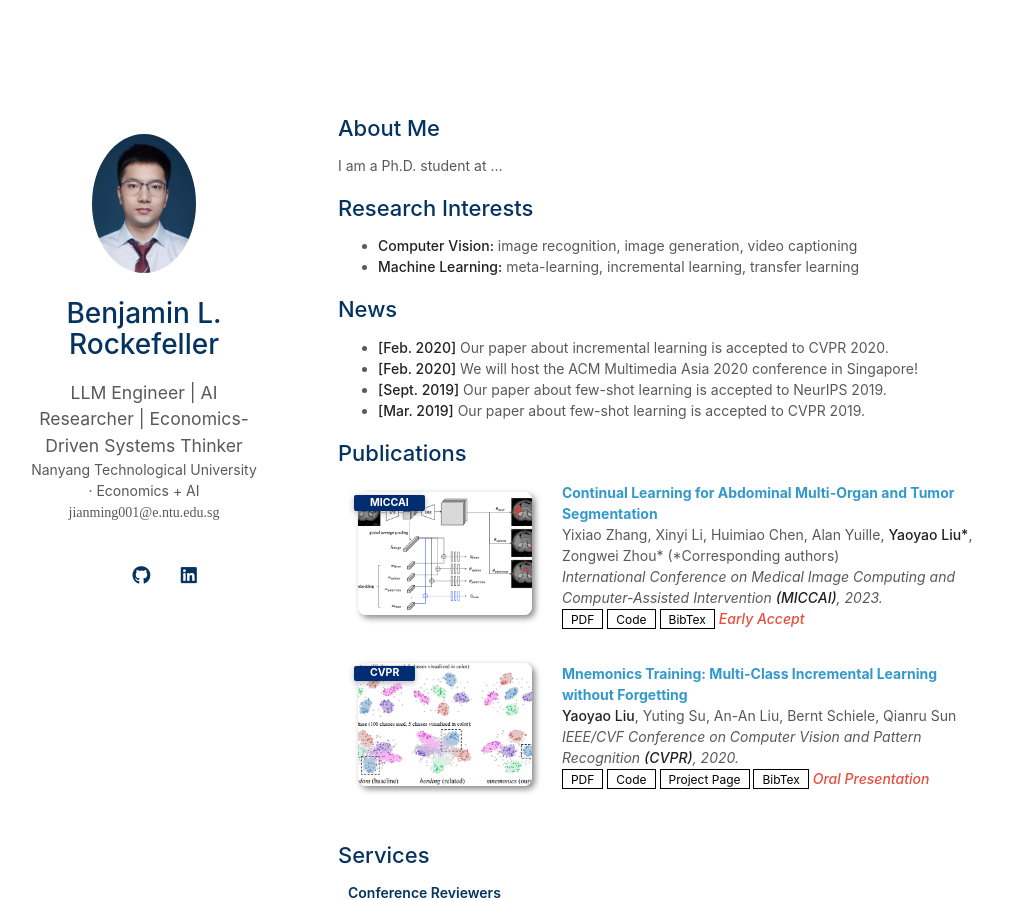
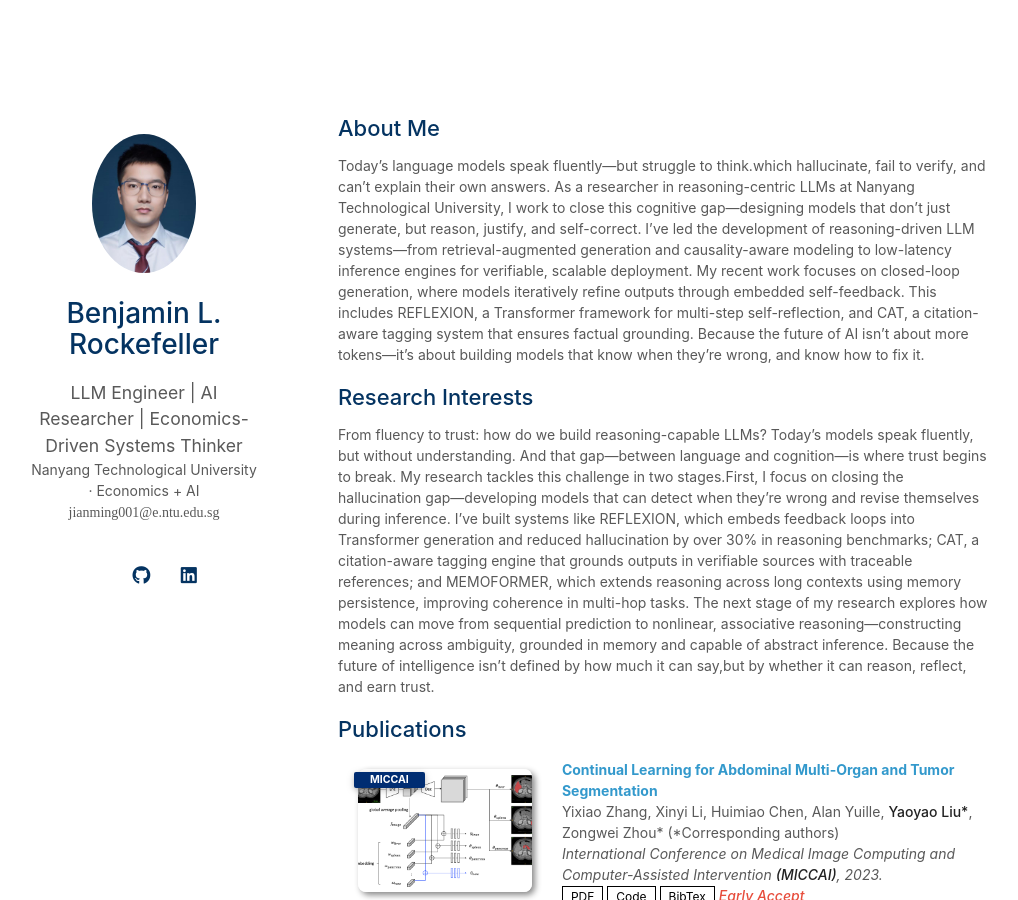
Before and after one commit to BenjaminRockefeller/benjaminrockefeller.github.io, a Jekyll site: the page built from index.md, in a window 1280 px wide and 900 px high. Shown: the whole window, without its empty margins (132-1150 px from the left). Built offline with Jekyll 4.4.1, drawn with Linux system fonts in a browser that asks for light colours; a style sheet for code colours, icons or effects is not loaded; our own code applies the rules of GitHub Pages for plain Markdown files.

Commit message:
Update index.md

```diff
--- a/index.md
+++ b/index.md
@@ -1,23 +1,19 @@
 ---
 layout: homepage
 ---
-
 ## About Me
-
-I am a Ph.D. student at ...
-
+Today’s language models speak fluently—but struggle to think.which hallucinate, fail to verify, and can’t explain their own answers.
+As a researcher in reasoning-centric LLMs at Nanyang Technological University, I work to close this cognitive gap—designing models that don’t just generate, but reason, justify, and self-correct.
+ I’ve led the development of reasoning-driven LLM systems—from retrieval-augmented generation and causality-aware modeling to low-latency inference engines for verifiable, scalable deployment.
+My recent work focuses on closed-loop generation, where models iteratively refine outputs through embedded self-feedback.
+This includes REFLEXION, a Transformer framework for multi-step self-reflection, and CAT, a citation-aware tagging system that ensures factual grounding.
+Because the future of AI isn’t about more tokens—it’s about building models that know when they’re wrong, and know how to fix it.
 ## Research Interests
-
-- **Computer Vision:** image recognition, image generation, video captioning
-- **Machine Learning:** meta-learning, incremental learning, transfer learning
-
-## News
-
-- **[Feb. 2020]** Our paper about incremental learning is accepted to CVPR 2020.
-- **[Feb. 2020]** We will host the ACM Multimedia Asia 2020 conference in Singapore!
-- **[Sept. 2019]** Our paper about few-shot learning is accepted to NeurIPS 2019.
-- **[Mar. 2019]** Our paper about few-shot learning is accepted to CVPR 2019.
+From fluency to trust: how do we build reasoning-capable LLMs?
+Today’s models speak fluently, but without understanding. And that gap—between language and cognition—is where trust begins to break.
+My research tackles this challenge in two stages.First, I focus on closing the hallucination gap—developing models that can detect when they’re wrong and revise themselves during inference. I’ve built systems like REFLEXION, which embeds feedback loops into Transformer generation and reduced hallucination by over 30% in reasoning benchmarks; CAT, a citation-aware tagging engine that grounds outputs in verifiable sources with traceable references; and MEMOFORMER, which extends reasoning across long contexts using memory persistence, improving coherence in multi-hop tasks.
+The next stage of my research explores how models can move from sequential prediction to nonlinear, associative reasoning—constructing meaning across ambiguity, grounded in memory and capable of abstract inference.
+Because the future of intelligence isn’t defined by how much it can say,but by whether it can reason, reflect, and earn trust.
 
 {% include_relative _includes/publications.md %}
-
 {% include_relative _includes/services.md %}
```
